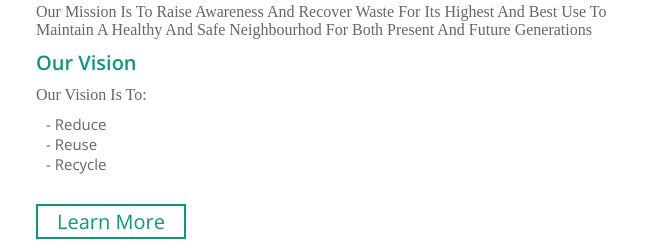
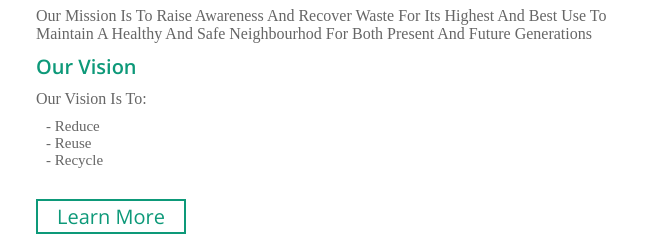
Before and after one commit to Elhameed/Recycle-naija, a plain HTML site: page index.html in a window 1280 px wide. Shown: the part 1123-1373 px from the top of the page, 624-1280 px from the left. Drawn offline with nearby package versions, Linux system fonts and the light colour scheme.

Commit message:
new commit

```diff
--- a/css/style.css
+++ b/css/style.css
@@ -227,6 +227,10 @@ header .fa-bars{
     font-size: 1.5rem;
     color:#666;
     padding:0 1rem;
+    font-family: raleway;
+}
+
+.about .row .content li{
     font-family: raleway;
 }
 
```
